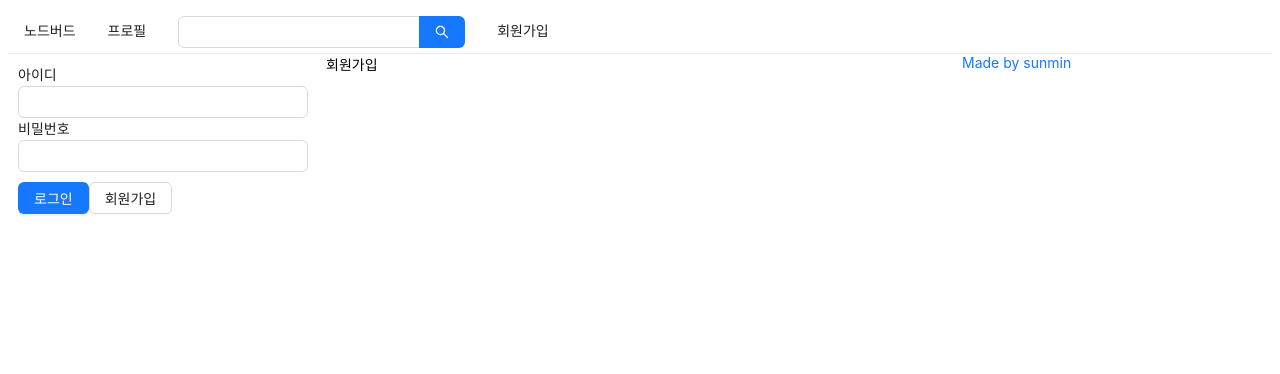
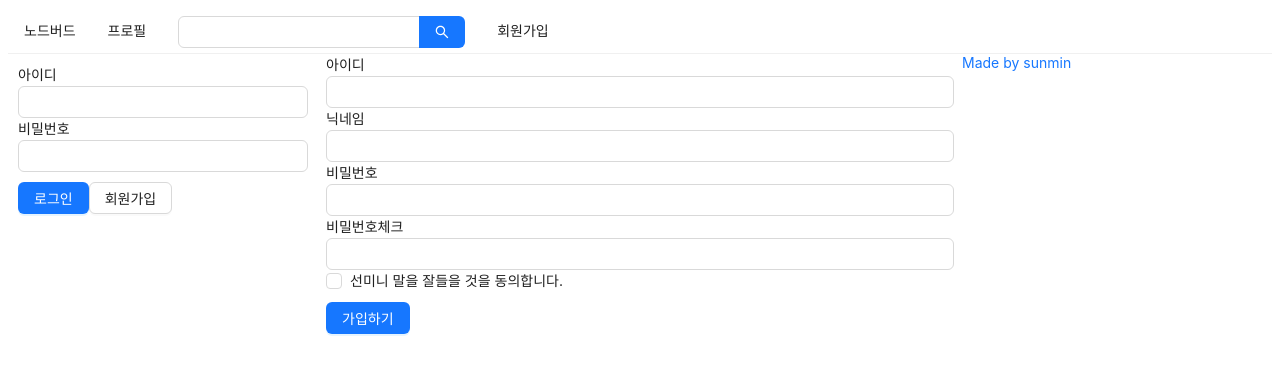
Before and after one commit to SSSunmin/NodeBird, a Next.js app in the folder front/: page /signup in a window 1280 px wide. Shown: the top 374 px of the page. Built offline with nearby package versions, Linux system fonts and the light colour scheme.

Commit message:
feat: 회원가입 페이지 추가

```diff
--- a/front/pages/signup.js
+++ b/front/pages/signup.js
@@ -1,17 +1,105 @@
-import React from "react";
+import React, { useCallback, useState } from "react";
 import AppLayout from "../components/AppLayout";
 import Head from "next/head";
+import { Checkbox, Form, Input, Button } from "antd";
+import useInput from "../hooks/useInput";
+import styled from "styled-components";
+
+const ErrorMessage = styled.div`
+  color: red;
+`;
 
 const Signup = () => {
+  const [id, onChangeId] = useInput("");
+  const [nickname, onChangeNickname] = useInput("");
+  const [password, onChangePassword] = useInput("");
+
+  const [passwordCheck, setPasswordCheck] = useState("");
+  const [passwordError, setPasswordError] = useState(false);
+
+  const onChangePasswordCheck = useCallback(
+    (e) => {
+      setPasswordCheck(e.target.value);
+      setPasswordError(e.target.value !== password);
+    },
+    [password]
+  );
+  const [term, setTerm] = useState("");
+  const [termError, setTermError] = useState(false);
+  const onChangeTerm = useCallback((e) => {
+    setTerm(e.target.checked);
+    setTermError(false);
+  }, []);
+
+  const onSubmit = useCallback(() => {
+    if (password !== passwordCheck) {
+      return setPasswordError(true);
+    }
+    if (!term) {
+      return setTermError(true);
+    }
+    console.log(id, nickname, password);
+  }, [password, passwordCheck, term]);
   return (
-    <>
+    <AppLayout>
       <Head>
         <title>회원가입 | NodeBird</title>
       </Head>
-      <AppLayout>
-        <div>회원가입</div>
-      </AppLayout>
-    </>
+      <Form onFinish={onSubmit}>
+        <div>
+          <label htmlFor="user-id">아이디</label>
+          <br />
+          <Input name="user-id" value={id} required onChange={onChangeId} />
+        </div>
+        <div>
+          <label htmlFor="user-nick">닉네임</label>
+          <br />
+          <Input
+            name="user-nick"
+            value={nickname}
+            required
+            onChange={onChangeNickname}
+          />
+        </div>
+        <div>
+          <label htmlFor="user-password">비밀번호</label>
+          <br />
+          <Input
+            name="user-password"
+            value={password}
+            required
+            type="password"
+            onChange={onChangePassword}
+          />
+        </div>
+        <div>
+          <label htmlFor="user-password-check">비밀번호체크</label>
+          <br />
+          <Input
+            name="user-password-check"
+            value={passwordCheck}
+            required
+            type="password"
+            onChange={onChangePasswordCheck}
+          />
+          {passwordError && (
+            <ErrorMessage>비빌번호가 일치하지 않습니다.</ErrorMessage>
+          )}
+        </div>
+        <div>
+          <Checkbox name="user-term" checked={term} onChange={onChangeTerm}>
+            선미니 말을 잘들을 것을 동의합니다.
+          </Checkbox>
+          {termError && <ErrorMessage>약관에 동의 하셔야 합니다.</ErrorMessage>}
+        </div>
+        <div style={{ marginTop: 10 }}>
+          <Button type="primary" htmlType="submit">
+            가입하기
+          </Button>
+        </div>
+      </Form>
+    </AppLayout>
   );
 };
+
 export default Signup;
```
